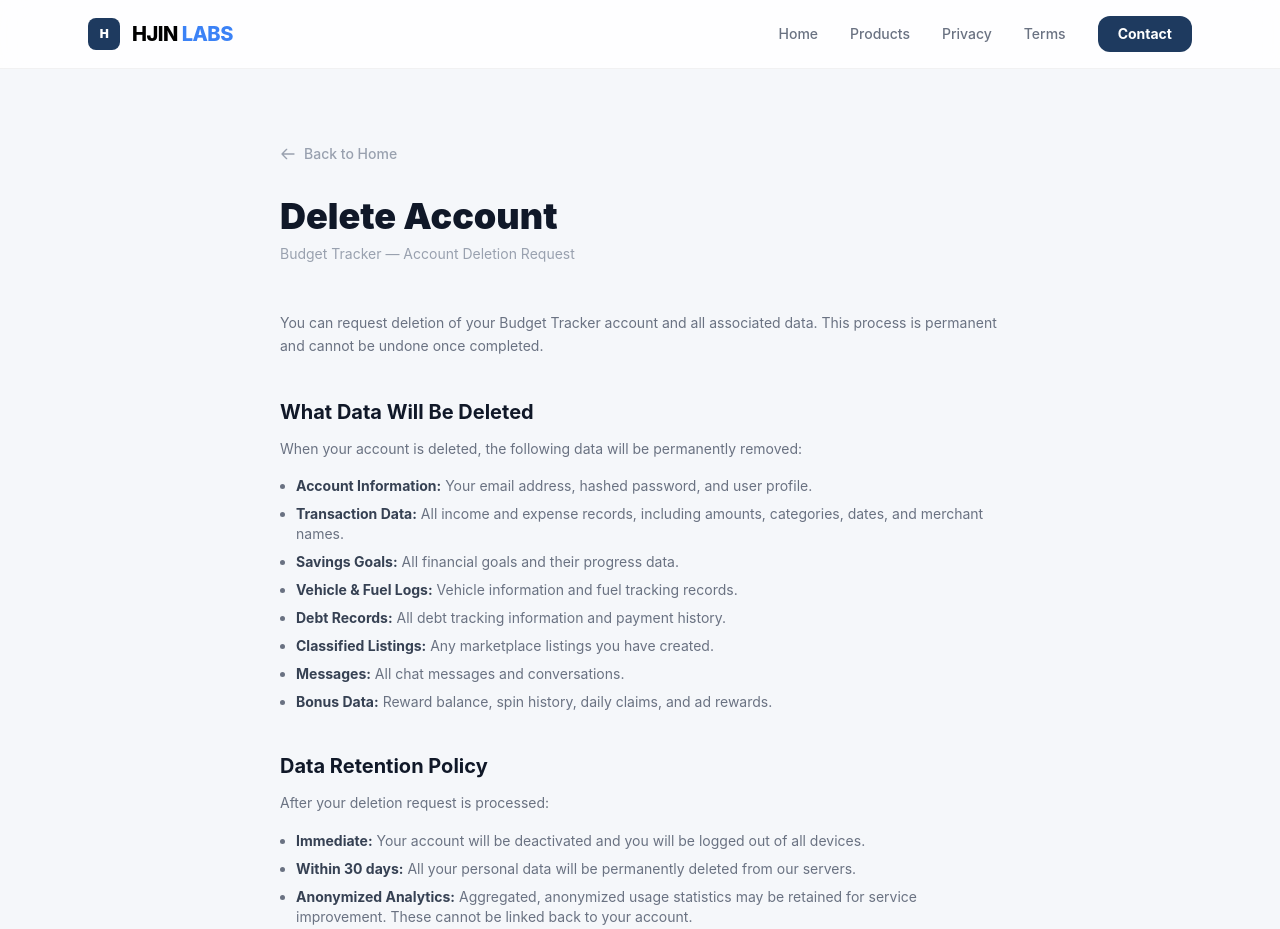
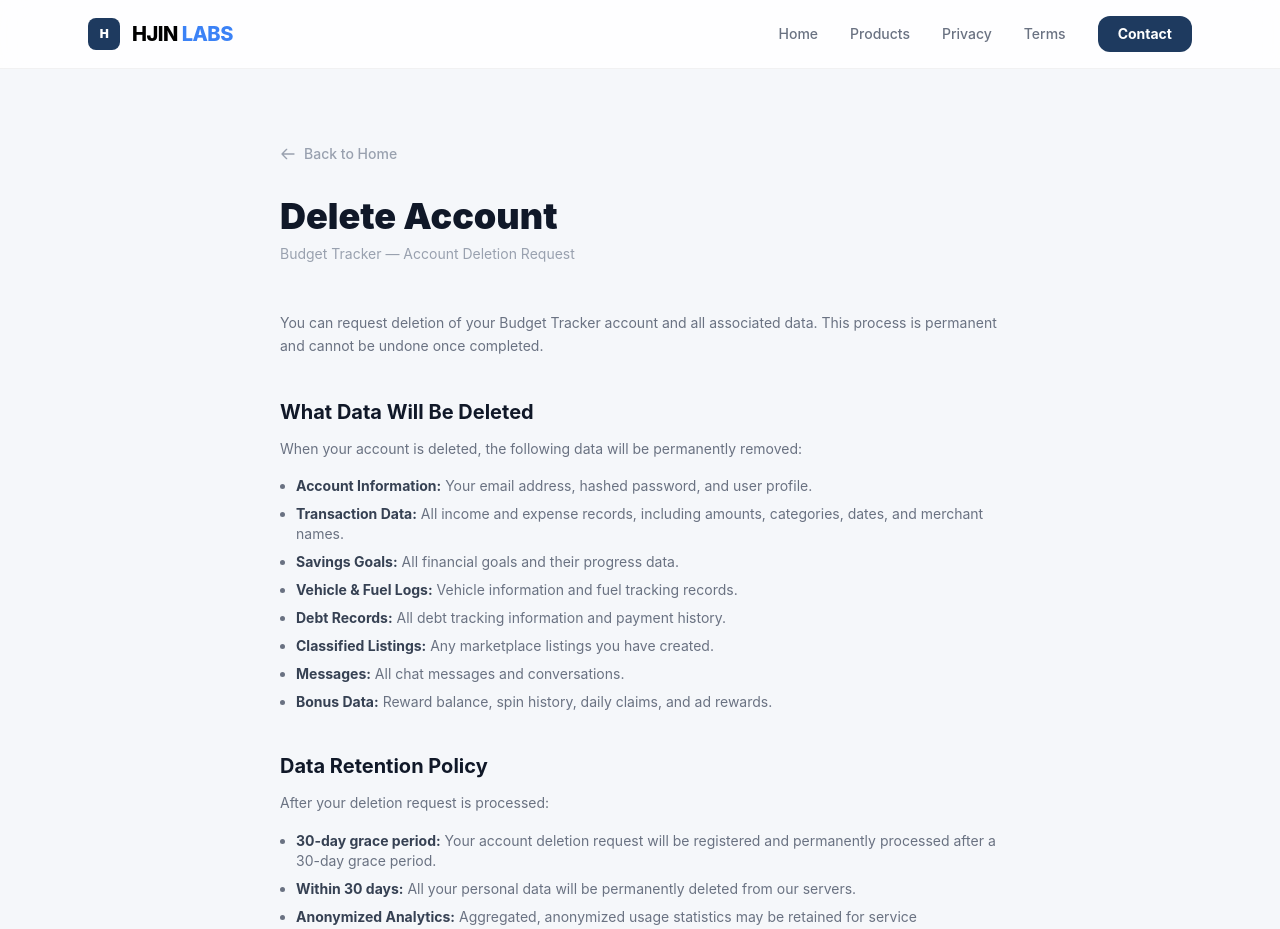
Before and after one commit to hjinlabs-netizen/hjinlabs-website, a Next.js app: page /products/budget-tracker/delete-account in a window 1280 px wide. Shown: the top 929 px of the page. Built offline with nearby package versions, Linux system fonts and the light colour scheme.

Commit message:
fix(budget-tracker): align account deletion copy with 30-day policy

```diff
--- a/src/app/products/budget-tracker/delete-account/page.tsx
+++ b/src/app/products/budget-tracker/delete-account/page.tsx
@@ -120,7 +120,7 @@ export default function DeleteAccountPage() {
             After your deletion request is processed:
           </p>
           <ul className="space-y-2 text-sm text-gray-500 ml-4 list-disc">
-            <li><strong className="text-gray-700">Immediate:</strong> Your account will be deactivated and you will be logged out of all devices.</li>
+            <li><strong className="text-gray-700">30-day grace period:</strong> Your account deletion request will be registered and permanently processed after a 30-day grace period.</li>
             <li><strong className="text-gray-700">Within 30 days:</strong> All your personal data will be permanently deleted from our servers.</li>
             <li><strong className="text-gray-700">Anonymized Analytics:</strong> Aggregated, anonymized usage statistics may be retained for service improvement. These cannot be linked back to your account.</li>
             <li><strong className="text-gray-700">Legal Compliance:</strong> We may retain certain records as required by applicable law or for legitimate legal purposes.</li>
@@ -156,8 +156,8 @@ export default function DeleteAccountPage() {
                 <div>
                   <h3 className="text-green-800 font-bold mb-1">Deletion Request Submitted</h3>
                   <p className="text-green-700 text-sm">
-                    Your request has been received. We will process your account deletion within 30 days.
-                    You will receive a confirmation email at the address you provided.
+                    Deletion request submitted. Your account and associated data will be permanently deleted after 30 days.
+                    Once submitted, your request is queued for processing. You may contact support if you wish to cancel within 30 days.
                   </p>
                 </div>
               </div>
```
